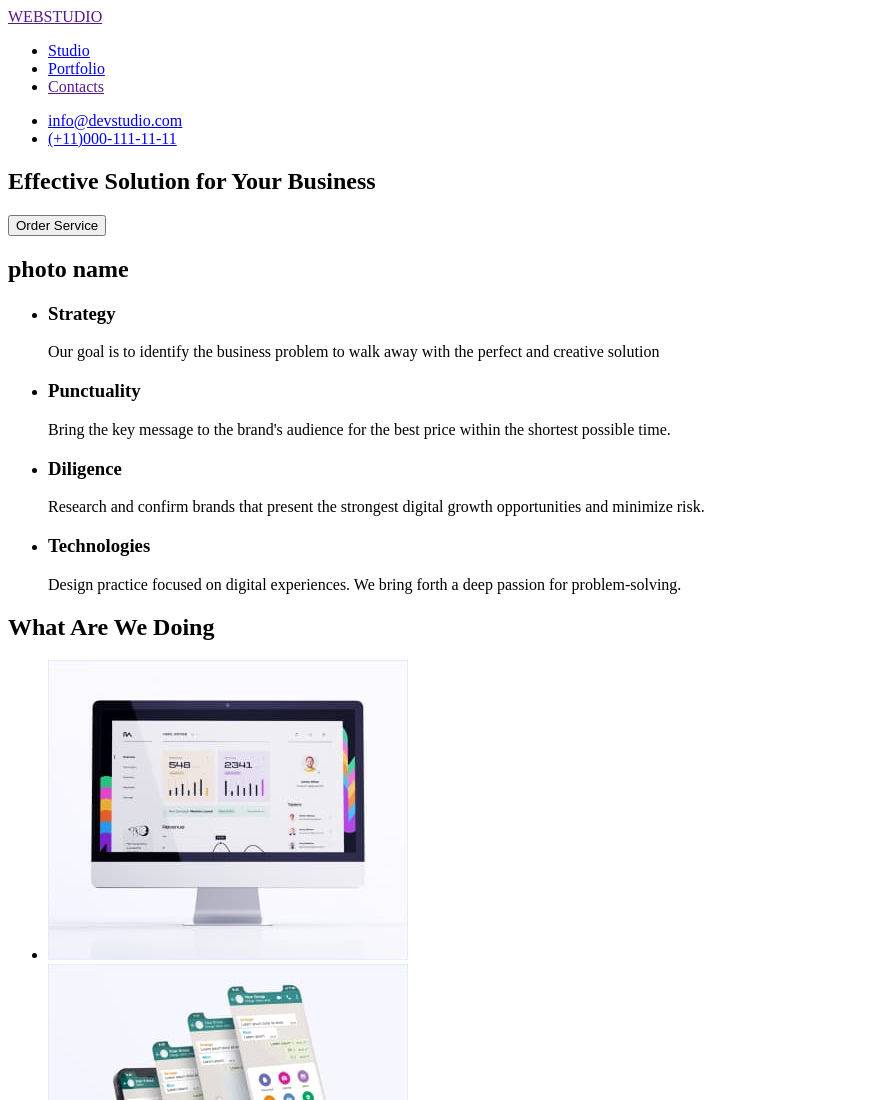
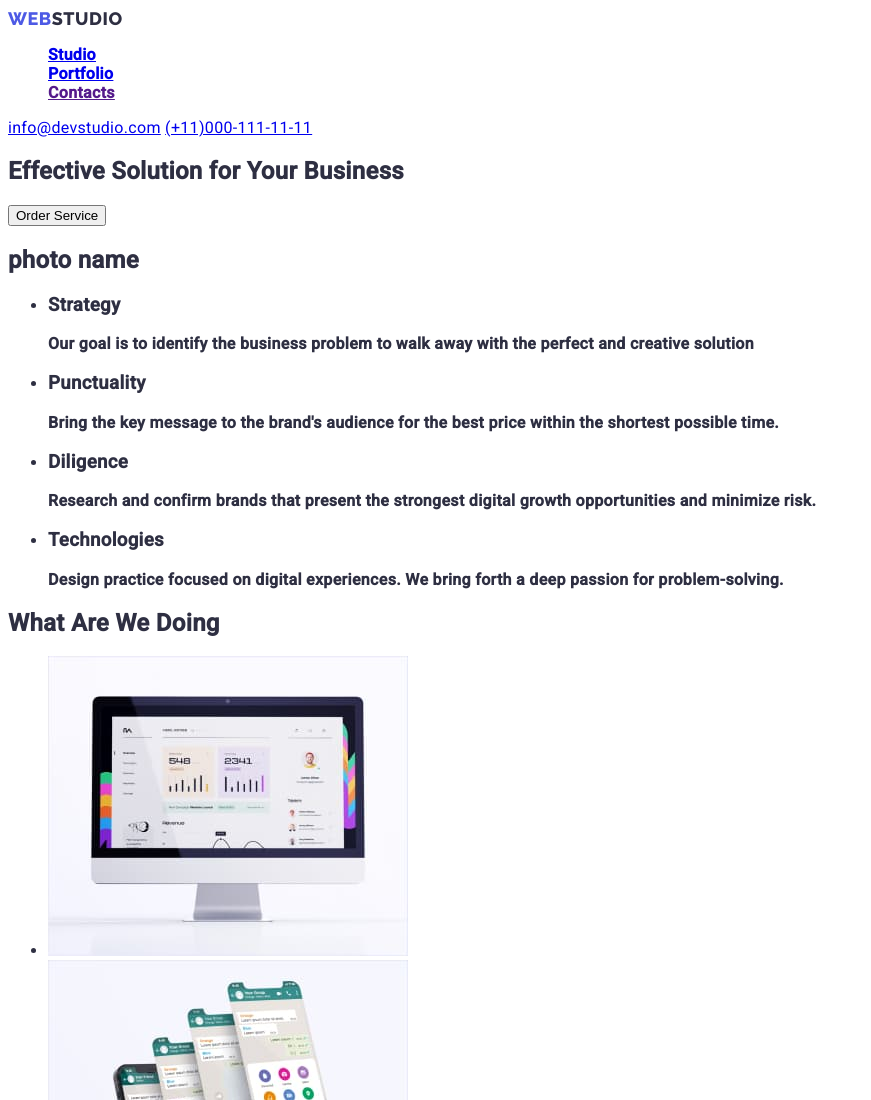
Before and after one commit to Avenger24/goit-markup-hw-02, a plain HTML site: page index.html in a window 1280 px wide. Shown: the top 1100 px of the page, without its empty margins (0-871 px from the left). Drawn offline with Linux system fonts and the light colour scheme.

Commit message:
new update

```diff
--- a/css/styles.css
+++ b/css/styles.css
@@ -4,12 +4,51 @@
     --background-color: #F4F4FD;
     --description-text-color: #434455;
 }
-body {
+.basis-body {
+    background-color: #ffffff;
+    color: var(--tittle-text-color);
+    font-family: Roboto, sans-serif;
+font-style: normal;
+font-weight: 600;
+font-size: 16px;
+line-height: 1,5;
+letter-spacing: 0.02em;
 
-
+}
+.list {
+    list-style: none;
 }
 
 .logo {
-    color:#4D5AE5;
+    color: var(--tittle-text-color);
+    text-decoration: none;
+    font-family: Raleway, sans-serif;
+font-style: normal;
+font-weight: 800;
+font-size: 18px;
+line-height:1,33;
+letter-spacing:0.03em;
 
 }
+ .accent {
+    color: var(--brand-color);
+}
+
+.site-nav {
+    color: var(--tittle-text-color);
+    text-decoration: none;
+    font-family: Roboto, sans-serif;
+    font-style: normal;
+    text-decoration:none;
+    font-weight: 600;
+font-size: 16px;
+line-height: 1,5;
+
+}
+.contact {
+    color: var(--description-text-color);
+    text-decoration: none;
+font-weight: 400;
+font-size: 16px;
+line-height: 1,5;
+}
--- a/index.html
+++ b/index.html
@@ -5,61 +5,62 @@
     <meta http-equiv="X-UA-Compatible" content="IE=edge">
     <meta name="viewport" content="width=device-width, initial-scale=1.0">
     <title>WebStudio</title>
-    <link href="https://fonts.googleapis.com/css2?family=Raleway:wght@700&family=Roboto:wght@400;500;700;900&display=swap" rel="stylesheet">
+    <link href="https://fonts.googleapis.com/css2?family=Raleway:wght@800&family=Roboto:wght@400;500&display=swap" rel="stylesheet">
+     <link rel="stylesheet" href="./css/styles.css">
 </head>
-<body>
+<body class="basis-body">
  <header>
     <nav>
-        <a href="" class="logo"><span class="accent">WEB</span>STUDIO
+        <a href="./index.html" class="logo"><span class="accent">WEB</span>STUDIO
         </a>
-        <ul class="urls">
-            <li><a href ="./portfolio.html" class="url">Studio</a></li>
-            <li><a href ="./portfolio.html" class="url">Portfolio</a></li>
+        <ul class="site-nav list">
+            <li><a href ="./index.html">Studio</a></li>
+            <li><a href ="./portfolio.html">Portfolio</a></li>
 
-            <li><a href="" class="url">Contacts</a></li>
+            <li><a href="">Contacts</a></li>
 
         </ul>
         </nav>
-        <ul>
-            <li>
+        <adress class="contact list">
+
 
             <a href="mailto:info@devstudio.com">info@devstudio.com</a>
-            </li>
-            <li>
+
+
             <a href="tel:+110001111111">(+11)000-111-11-11</a>
-            </li>
-        </ul>
+
+        </adress>
 
  </header>
  <main>
-    <section>
-    <h1>Effective Solution for Your Business</h1>
-    <button type="button">Order Service</button>
+    <section class="hero">
+    <h1 class="hero-tittle">Effective Solution for Your Business</h1>
+    <button type="button" class="main-button">Order Service</button>
     </section>
-    <section>
+    <section class="main">
         <h2><span>photo name</span></h2>
-        <ul>
+        <ul class="main-qualities">
             <li>
-                <h3>Strategy</h3>
-                <p>Our goal is to identify the business problem to walk away with the perfect and creative solution</p>
+                <h3 class="tittle">Strategy</h3>
+                <p class="kind">Our goal is to identify the business problem to walk away with the perfect and creative solution</p>
             </li>
             <li>
-                <h3>Punctuality</h3>
-                <p>Bring the key message to the brand's audience for the best price within the shortest possible time.</p>
+                <h3 class="tittle">Punctuality</h3>
+                <p class="kind">Bring the key message to the brand's audience for the best price within the shortest possible time.</p>
             </li>
             <li>
-                <h3>Diligence</h3>
-                <p>Research and confirm brands that present the strongest digital growth opportunities and minimize risk.</p>
+                <h3 class="tittle">Diligence</h3>
+                <p class="kind">Research and confirm brands that present the strongest digital growth opportunities and minimize risk.</p>
             </li>
             <li>
-                <h3>Technologies</h3>
-                <p>Design practice focused on digital experiences. We bring forth a deep passion for problem-solving.</p>
+                <h3 class="tittle">Technologies</h3>
+                <p class="kind">Design practice focused on digital experiences. We bring forth a deep passion for problem-solving.</p>
                 </li>
 
         </ul>
     </section>
-    <section>
-        <h2>What Are We Doing</h2>
+    <section class="main-photos">
+        <h2 class="main-photo">What Are We Doing</h2>
         <ul>
             <li>
                 <img src="./images/rectangle71.jpg"
@@ -80,8 +81,8 @@
 
         </ul>
     </section>
-    <section>
-        <h2>Our Team</h2>
+    <section class="photos">
+        <h2 class="photo">Our Team</h2>
         <ul>
             <li>
                 <img src="./images2/img1.jpg"
@@ -116,8 +117,8 @@
 
  </main>
  <footer>
-    <a href=""><span>WEB</span>STUDIO</a>
-    <p>Increase the flow of customers and sales for your business with digital marketing & growth solutions.</p>
+    <a href="./index.html" class="secondary-logo"><span class="secondary-accent-color">WEB</span>STUDIO</a>
+    <p class="kind">Increase the flow of customers and sales for your business with digital marketing & growth solutions.</p>
  </footer>
 </body>
 </html>
```
